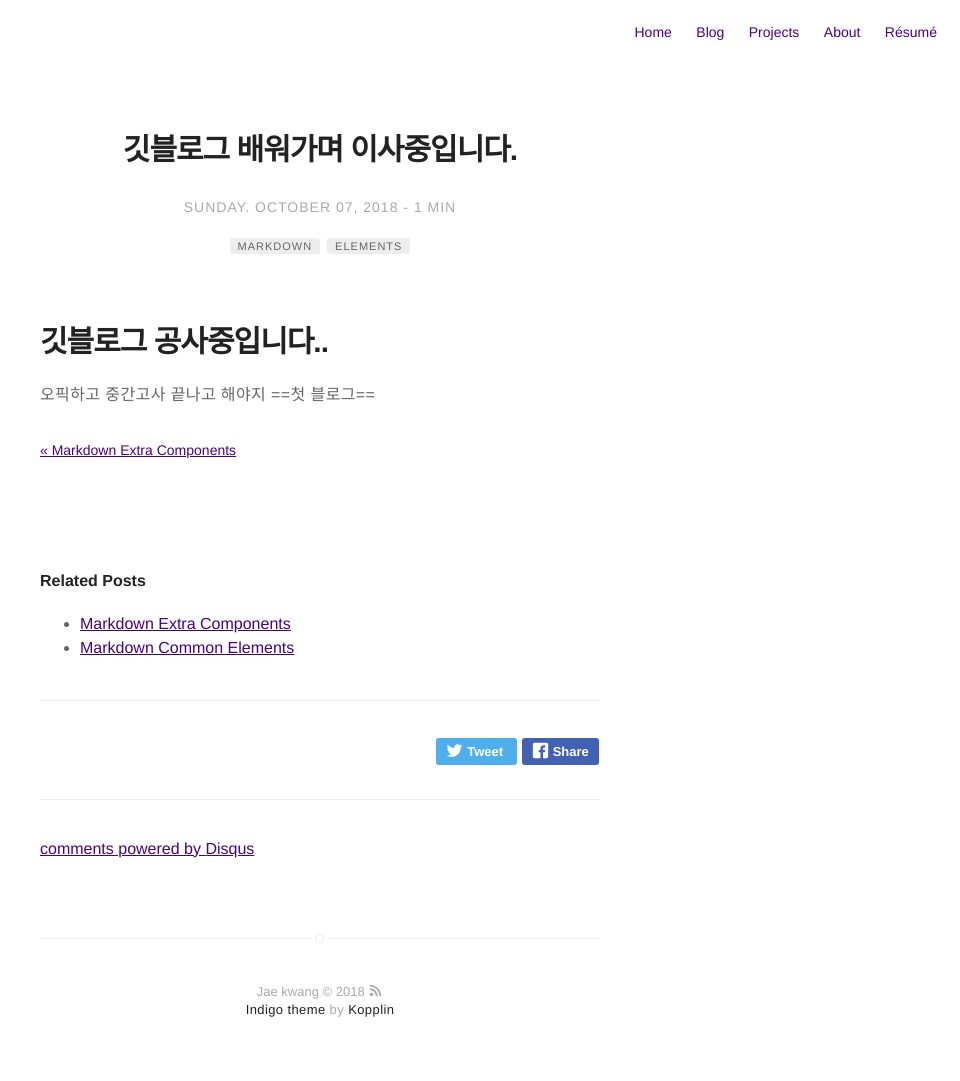
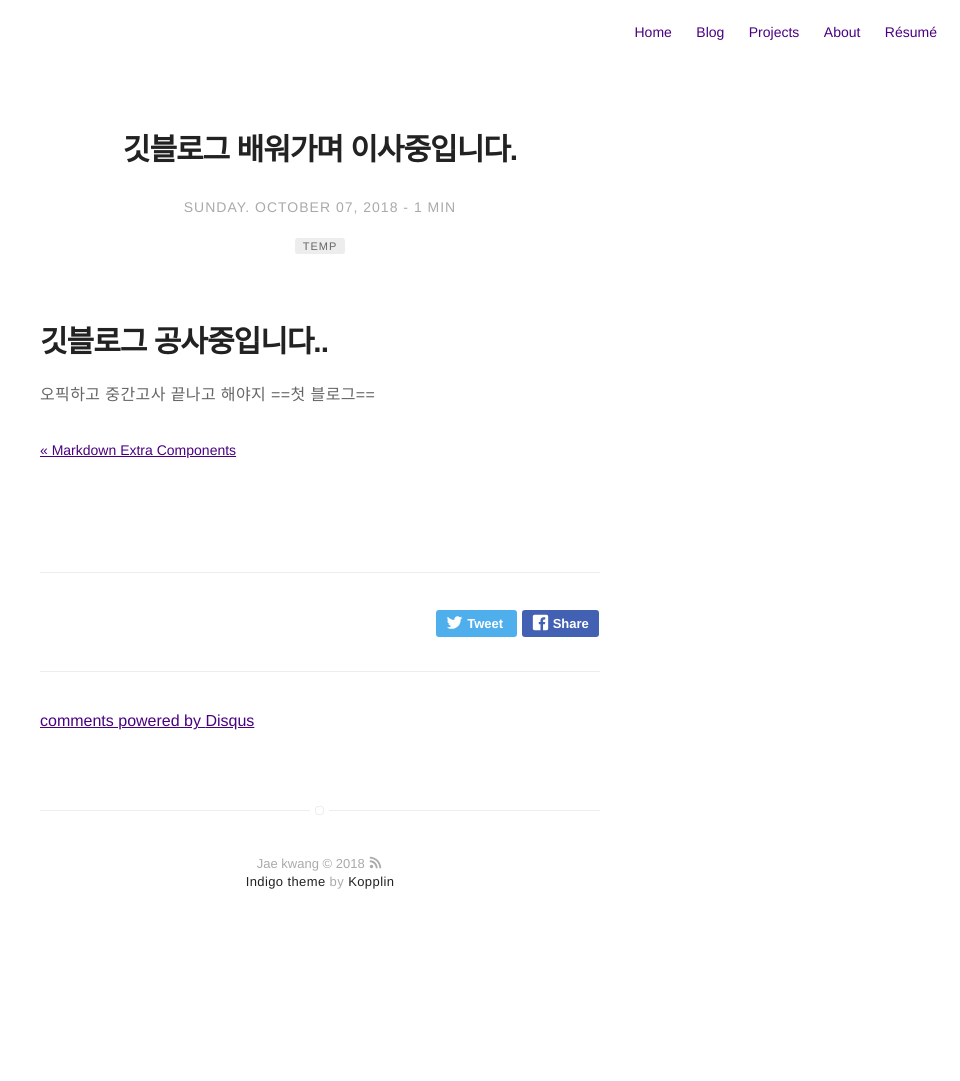
Before and after one commit to anjaekwang/anjaekwang.github.io, a Jekyll site: the page built from _posts/2018-10-07-공사중입니다.md, in a window 1280 px wide. Shown: the whole page, without its empty margins (320-1280 px from the left). Built offline with Jekyll 4.4.1, drawn with Linux system fonts in a browser that asks for light colours; comment, search, counter and statistics services are not loaded; after the commit the page ends 953 px from its top, so only the background shows below that.

```diff
--- a/_posts/2018-10-07-공사중입니다.md
+++ b/_posts/2018-10-07-공사중입니다.md
@@ -3,8 +3,7 @@ title: "깃블로그 배워가며 이사중입니다."
 layout: post
 date: 2018-10-07 20:27
 tag:
-- markdown
-- elements
+- temp
 category: blog
 author: jaekwang
 description: Markdown summary with different options
```
Also changed, not shown: assets/images/profile.jpg.
